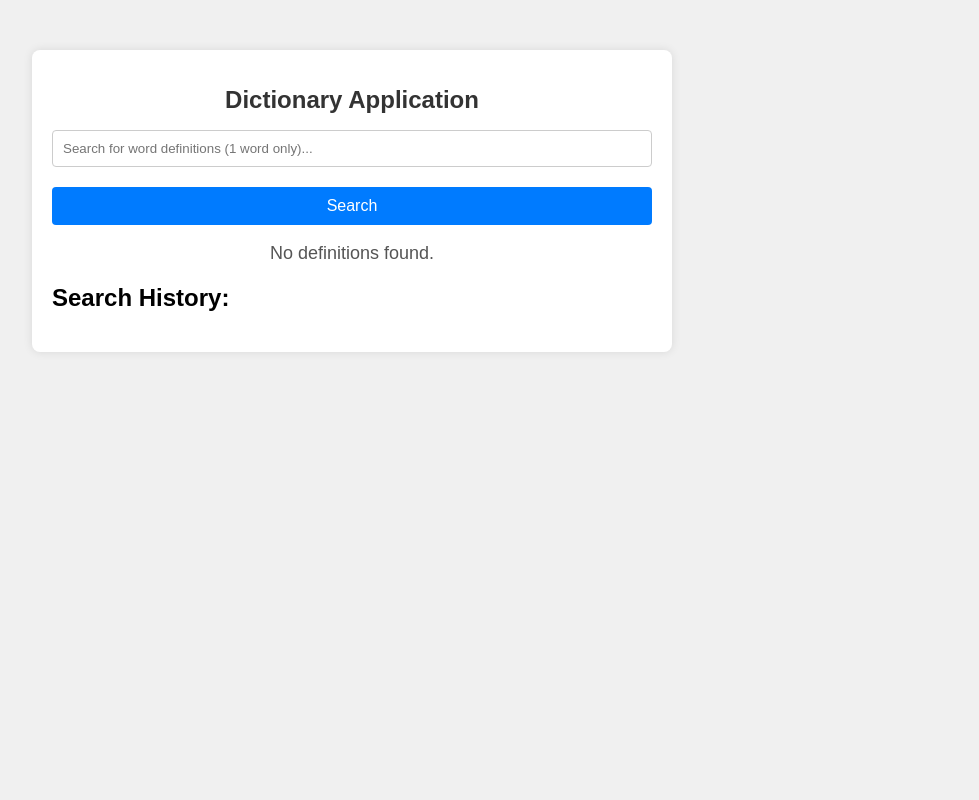
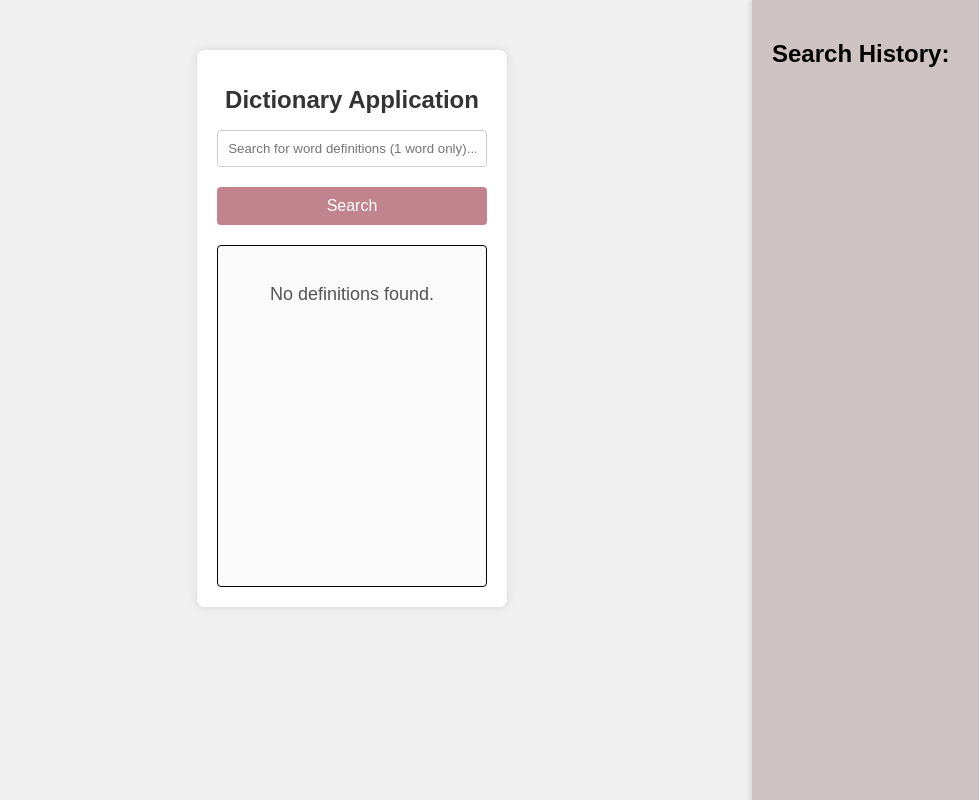
Before and after one commit to peggydelvret/Flerplattformsapplikationer, a React (Create React App) app in the folder synonymer-react/: page / in a window 1280 px wide. Shown: the whole page, without its empty margins (288-1267 px from the left). Built offline with nearby package versions, Linux system fonts and the light colour scheme.

Commit message:
CSS för sidebar och definition

```diff
--- a/synonymer-react/src/SynonymerApp.js
+++ b/synonymer-react/src/SynonymerApp.js
@@ -8,7 +8,6 @@ function SynonymerApp() {
     const [history, setHistory] = useState([]);
 
     useEffect(() => {
-        // Load history from localStorage on component mount
         const storedHistory = JSON.parse(localStorage.getItem('history')) || [];
         setHistory(storedHistory);
     }, []);
@@ -46,8 +45,20 @@ function SynonymerApp() {
     };
 
     return (
+        <div className="app">
+            <div className="sidebar">
+                <h2>Search History:</h2>
+                <ul>
+                    {history.map((term, index) => (
+                        <li key={index} onClick={() => handleHistoryClick(term)}>
+                            {term}
+                        </li>
+                    ))}
+                </ul>
+            </div>
             <div className="container">
                 <h1>Dictionary Application</h1>
+                <div className='search-section'>
                     <input
                         type="text"
                         placeholder="Search for word definitions (1 word only)..."
@@ -56,8 +67,10 @@ function SynonymerApp() {
                     />
                     <button onClick={handleSearch}>Search</button>
                     {loading && <p className="loading">Loading...</p>}
+                </div>
+                <div className="definitions">
                     {definitions.length > 0 && (
-                <div className="definitions">
+                        <div>
                             <h2>Definitions:</h2>
                             <ul>
                                 {definitions.map((entry, index) => (
@@ -71,15 +84,7 @@ function SynonymerApp() {
                     {!loading && definitions.length === 0 && (
                         <p className="no-definitions">No definitions found.</p>
                     )}
-            <div className="history">
-                <h2>Search History:</h2>
-                <ul>
-                    {history.map((term, index) => (
-                        <li key={index} onClick={() => handleHistoryClick(term)}>
-                            {term}
-                        </li>
-                    ))}
-                </ul>
+                </div>
             </div>
         </div>
     );
--- a/synonymer-react/src/style.css
+++ b/synonymer-react/src/style.css
@@ -1,18 +1,55 @@
-
 body {
     font-family: Arial, sans-serif;
     background-color: #f0f0f0;
     margin: 0;
     padding: 0;
+    display: flex;
+    justify-content: center;
+}
+
+.app {
+    display: flex;
+    width: 100%;
+    max-width: 1000px;
+    margin: 50px auto;
+    background-color: #fff;
+    box-shadow: 0 0 10px rgba(0, 0, 0, 0.1);
+    border-radius: 8px;
 }
 
 .container {
-    max-width: 600px;
-    margin: 50px auto;
+    flex: 1;
     padding: 20px;
-    background-color: #fff;
-    box-shadow: 0 0 10px rgba(0, 0, 0, 0.1);
-    border-radius: 8px;
+}
+
+.sidebar {
+    width: 200px;
+    background-color: #cfc2c2;
+    padding: 20px;
+    box-shadow: -2px 0 5px rgba(0, 0, 0, 0.1);
+    height: 100vh; /* Full height */
+    position: fixed;
+    right: 0;
+    top: 0;
+}
+
+.sidebar h2 {
+    color: black;
+}
+
+.sidebar ul {
+    list-style: none;
+    padding: 0;
+}
+
+.sidebar li {
+    cursor: pointer;
+    color: black;
+    margin-bottom: 10px;
+}
+
+.sidebar li:hover {
+    text-decoration: underline;
 }
 
 h1 {
@@ -33,7 +70,7 @@ button {
     display: inline-block;
     width: 100%;
     padding: 10px;
-    background-color: #007BFF;
+    background-color: rgb(193, 132, 142);
     color: #fff;
     border: none;
     border-radius: 4px;
@@ -42,7 +79,7 @@ button {
 }
 
 button:hover {
-    background-color: #0056b3;
+    background-color: rgb(224, 157, 168);
 }
 
 .loading,
@@ -55,9 +92,11 @@ button:hover {
 .definitions {
     margin-top: 20px;
     padding: 20px;
-    border: 1px solid #000; /* Svart kant */
+    border: 1px solid #000;
     border-radius: 4px;
     background-color: #fafafa;
+    height: 300px;
+    overflow-y: auto;
 }
 
 .definitions ul {
@@ -71,5 +110,5 @@ button:hover {
 
 .definitions strong {
     font-size: 18px;
-    color: #007BFF;
+    color: black;
 }
```
Lines whose indentation alone changed are shown as unchanged.
